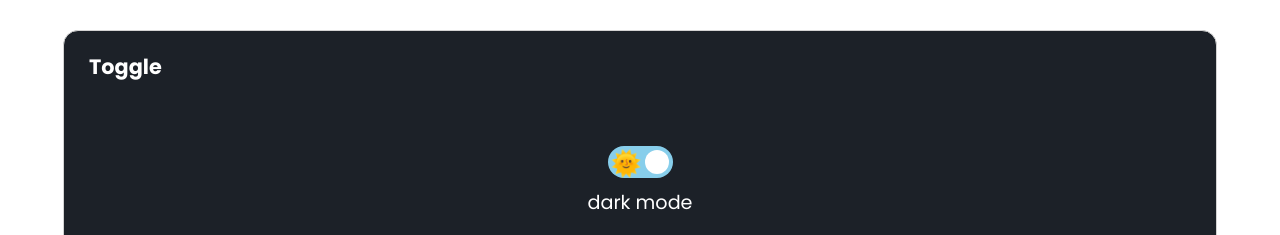
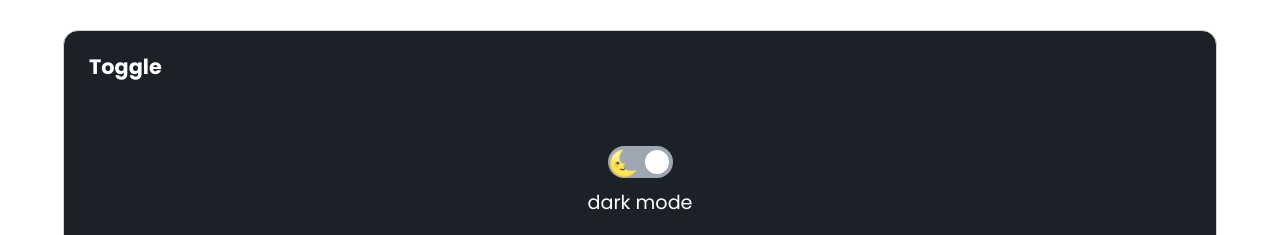
Before and after one commit to kaehehehe/wanted_pre_onboarding, a React (Create React App) app in the folder custom-component/: page / in a window 1280 px wide. Shown: the top 235 px of the page. Built offline with nearby package versions, Linux system fonts and the light colour scheme.

Commit message:
:lipstick: Fix toggle design

```diff
--- a/custom-component/src/component/Toggle.js
+++ b/custom-component/src/component/Toggle.js
@@ -24,18 +24,17 @@ const StyledToggle = styled.label`
   cursor: pointer;
 `;
 
-const LightModeIcon = styled.div`
+const DarkModeIcon = styled.div`
   display: ${({ theme }) => (theme === 'dark' ? 'block' : 'none')};
   position: absolute;
   font-size: 25px;
   top: -1px;
-  left: 3px;
   z-index: 100;
 `;
 
-const DarkModeIcon = styled(LightModeIcon)`
+const LightModeIcon = styled(DarkModeIcon)`
   display: ${({ theme }) => (theme === 'dark' ? 'none' : 'block')};
-  left: 38px;
+  left: 35px;
 `;
 
 const Input = styled.input`
@@ -50,8 +49,9 @@ const Slider = styled.span`
   left: 0;
   right: 0;
   bottom: 0;
-  background-color: ${({ theme }) =>
-    theme === 'dark' ? 'skyblue' : '#1c2128'};
+  background-color: #9da7b2;
+    background-color: ${({ theme }) =>
+  theme === 'dark' ? '#9da7b2' : '#1c2128'};
   border-radius: 32px;
 
   &::before {
@@ -91,8 +91,8 @@ const Toggle = () => {
     <ToggleContainer theme={theme}>
       <ToggleTitle theme={theme}>Toggle</ToggleTitle>
       <StyledToggle>
+        <DarkModeIcon theme={theme}>🌜</DarkModeIcon>
         <LightModeIcon theme={theme}>🌞</LightModeIcon>
-        <DarkModeIcon theme={theme}>🌛</DarkModeIcon>
         <Input type="checkbox" onClick={handleToggle} />
         <Slider theme={theme} />
       </StyledToggle>
```
